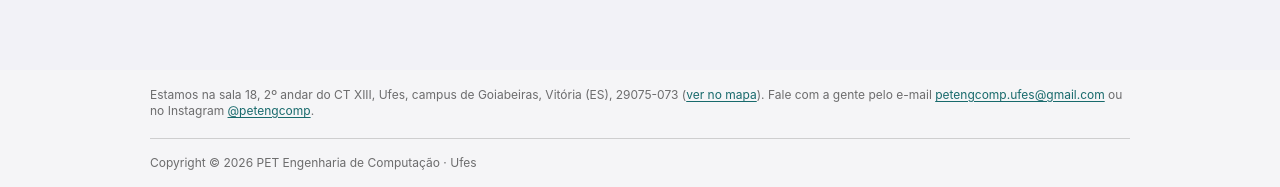
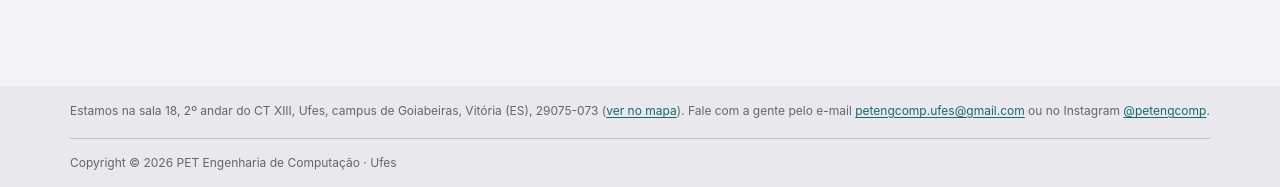
Before and after one commit to pet-eng-comp-org/site-pet, a React (Vite) app in the folder frontend/: page /login in a window 1280 px wide. Shown: the part 610-797 px from the top of the page. Built offline with nearby package versions, Linux system fonts and the light colour scheme; no server answers.

Commit message:
Rodapé: degrau de cinza visível e largura do cabeçalho
A página já é #f2f2f7, então o #f5f5f7 sumia nela. O rodapé
desce para #e8e8ed e volta aos 1140 px do cabeçalho até a largura do
site inteiro ser revista.

```diff
--- a/frontend/src/components/Footer/Footer.css
+++ b/frontend/src/components/Footer/Footer.css
@@ -1,9 +1,11 @@
-/* Medido no rodapé do apple.com em 07/11/2026: fundo #f5f5f7, texto de
-   12 px com 16 px de entrelinha a 56% do preto, links em azul, conteúdo de
-   980 px, 17 px em cima, linha fina com 19 px antes e 16 px depois. Aqui o
-   azul é o verde de ação, e no escuro o fundo é o cinza do sistema. */
+/* Medido no rodapé do apple.com em 07/11/2026: texto de 12 px com 16 px de
+   entrelinha a 56% do preto, links em azul, 17 px em cima, linha fina com
+   19 px antes e 16 px depois. Lá o rodapé (#f5f5f7) é um degrau mais escuro
+   que a página branca; aqui a página já é #f2f2f7, então o rodapé desce
+   para #e8e8ed para o degrau continuar visível. O azul vira o verde de ação,
+   e no escuro o fundo é o cinza do sistema. */
 .rodape {
-  --rodape-fundo: #f5f5f7;
+  --rodape-fundo: #e8e8ed;
   --rodape-texto: rgba(0, 0, 0, 0.56);
   background: var(--rodape-fundo);
   color: var(--rodape-texto);
@@ -18,16 +20,18 @@
   }
 }
 
-/* Com a faixa de inscrições abertas no pé da tela, o rodapé cresce embaixo
-   na altura dela (--faixa, medida em Nav.jsx), e nada fica coberto. */
+/* Mesma largura do cabeçalho e das páginas internas. Com a faixa de
+   inscrições abertas no pé da tela, o rodapé cresce embaixo na altura dela
+   (--faixa, medida em Nav.jsx), e nada fica coberto. */
 .rodape-conteudo {
-  max-width: calc(980px + 2 * var(--margem));
+  max-width: calc(1140px + 2 * var(--margem));
   margin: 0 auto;
   padding: 17px var(--margem) calc(19px + var(--faixa, 0px));
 }
 
 .rodape p {
   margin: 0;
+  text-wrap: pretty;
   color: inherit;
   font-size: inherit;
   line-height: inherit;
```
